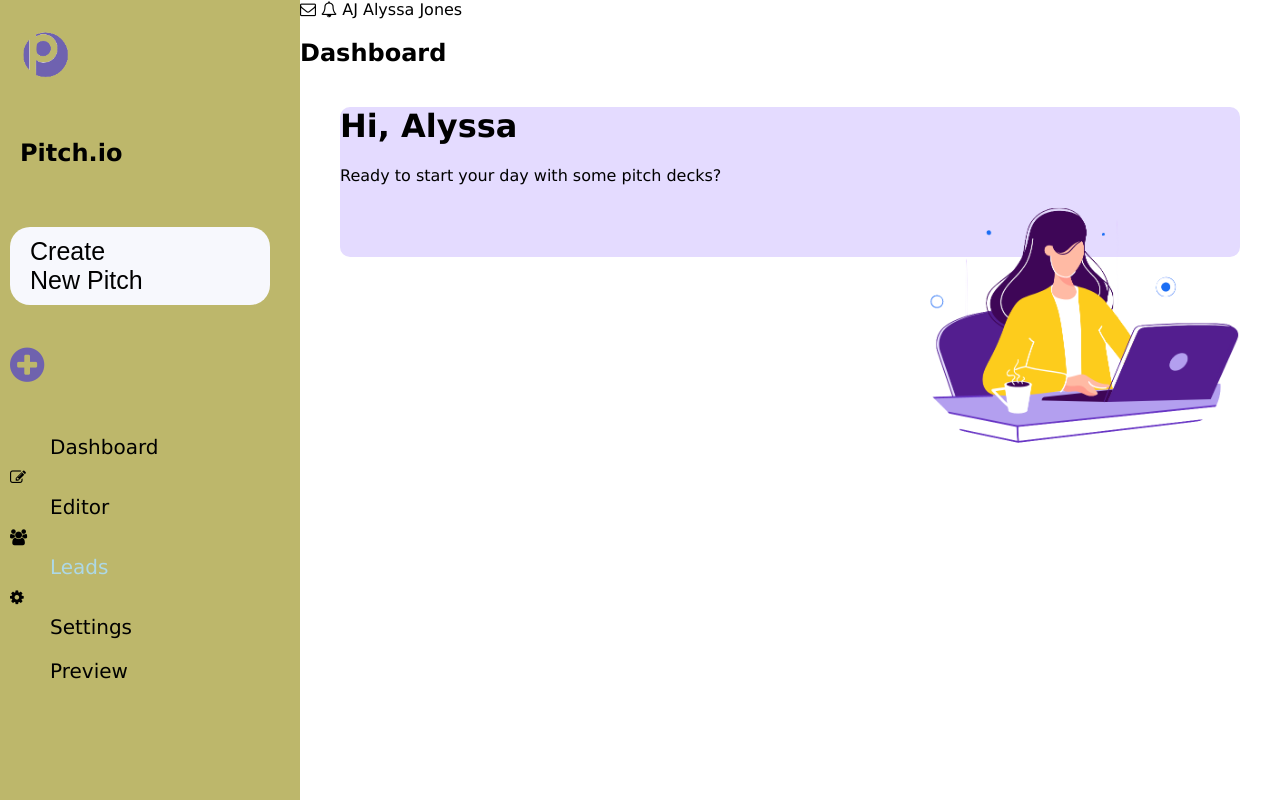
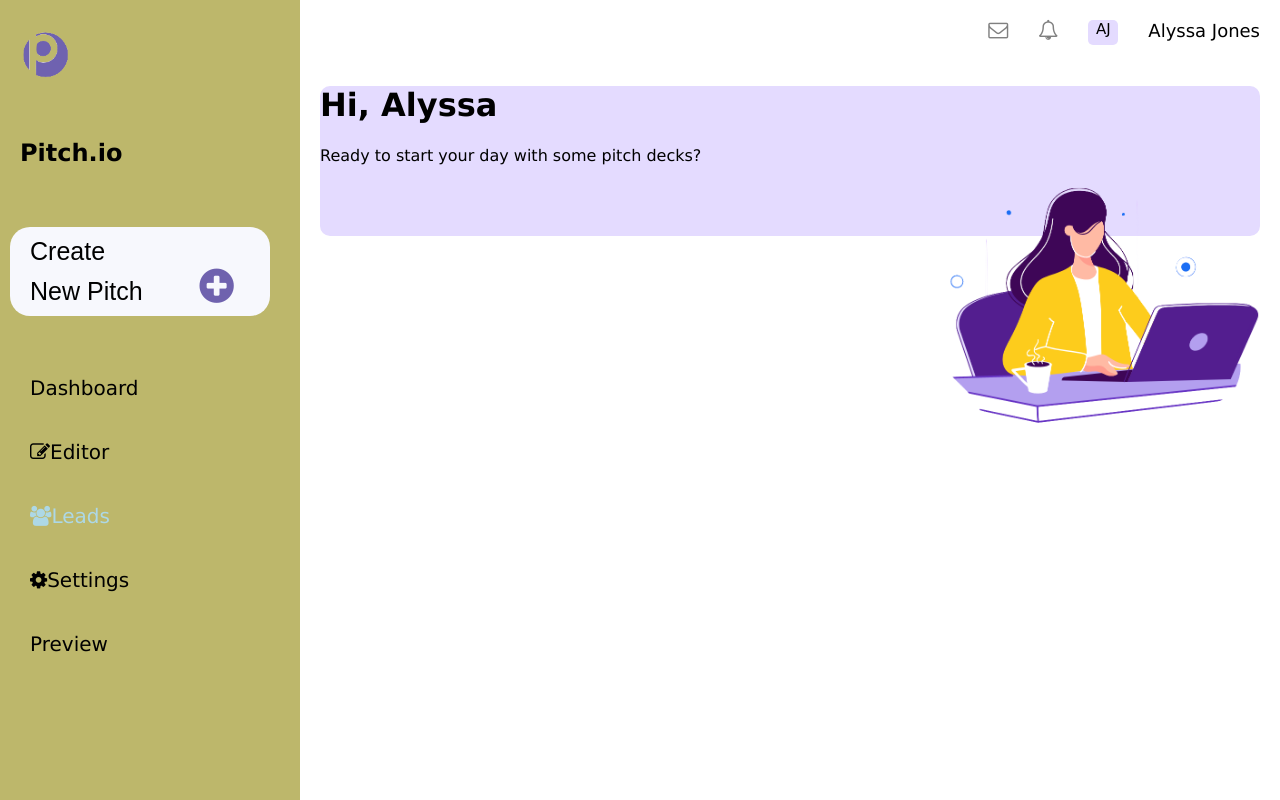
Before and after one commit to RamintaVIL/alyssa, a website: page index.html in a window 1280 px wide. Drawn offline with Linux system fonts and the light colour scheme.

Commit message:
user info to the rigth

```diff
--- a/css/aside.css
+++ b/css/aside.css
@@ -11,7 +11,6 @@ aside {
     flex-direction: column;
     gap: 40px;
     margin-left: 10px;
-
 }
 .brand {
     margin-left: 10px;
@@ -41,18 +40,17 @@ aside {
     text-align: left;
     border: none;
 }
+.plus {
+    margin-left: 50px;
+    color: rgb(111, 98, 174);
+}
 .nav-list {
     display: flex;
     flex-direction: column;
 }
 .link {
     font-size: 20px ;
-    padding: 10px 40px;
+    padding: 20px 20px;
     text-decoration: none;
     color: black;
 }
-.plus {
-    display: flex;
-    flex-direction: column;
-    color: rgb(111, 98, 174);
-}
--- /dev/null
+++ b/css/header.css
@@ -0,0 +1,40 @@
+.main-header {
+    display: flex;
+    flex-direction: column;
+    padding: 20px;
+}
+
+.icons-header {
+    display: flex;
+    justify-content: right;
+    gap: 30px;
+}
+
+.user {
+    display: flex;
+    flex-direction: column;
+    padding: 20px;
+}
+
+.initial {
+    font-size: 15px;
+    height: 25px;
+    width: 30px;
+    text-align: center;
+    background-color: rgb(228, 219, 255);
+    border-radius: 5px;
+}
+
+.name {
+    font-size: 18px;
+}
+
+.mail {
+    font-size: 20px;
+    color: grey;
+}
+
+.notification {
+    font-size: 20px;
+    color: grey;
+}
--- a/css/main.css
+++ b/css/main.css
@@ -17,5 +17,5 @@ main {
     background-color: rgb(228, 219, 255);
     border-radius: 10px;
     height: 150px;
-    margin: 40px;
+    margin: 20px;
 }
--- a/index.html
+++ b/index.html
@@ -1,13 +1,17 @@
 <!DOCTYPE html>
 <html lang="en">
+
 <head>
   <meta charset="UTF-8" />
   <meta name="viewport" content="width=device-width, initial-scale=1.0" />
   <title>Document</title>
   <link rel="stylesheet" href="./css/font-awesome.min.css">
+  <link rel="stylesheet" href="./css/main.css" />
   <link rel="stylesheet" href="./css/aside.css" />
-    <link rel="stylesheet" href="./css/main.css" />
+  <link rel="stylesheet" href="./css/header.css">
+
 </head>
+
 <body>
   <aside>
     <nav class="main-nav">
@@ -16,35 +20,31 @@
         <h2 class="brand-io">Pitch.io</h2>
       </div>
       <div class="main-nav-list">
-          <button class="main-link" type="button"> Create <br />New Pitch</button>
+        <button class="main-link" type="button"> Create <br>New Pitch
           <i style="font-size: 40px;" class="fa fa-plus-circle plus"></i>
+        </button>
+
       </div>
       <div class="nav-list">
         <a class="link" href="#">Dashboard</a>
-          <i class="fa fa-pencil-square-o"></i>
-          <a class="link" href="#">Editor</a>
-          <i class="fa fa-users" aria-hidden="true"></i>
-          <a class="link" style="color: lightblue" href="#">Leads</a>
-          <i class="fa fa-cog"></i>
-          <a class="link" href="#">Settings</a>
+        <a class="link" href="#"><i class="fa fa-pencil-square-o" aria-hidden="true"></i>Editor</a>
+        <a class="link" style="color: lightblue" href="#"><i class="fa fa-users" aria-hidden="true"></i>Leads</a>
+        <a class="link" href="#"><i class="fa fa-cog"></i>Settings</a>
         <a class="link" href="#">Preview</a>
       </div>
     </nav>
   </aside>
 
   <main>
-      <header>
-        <form>
-          <i class="fa fa-envelope-o"></i>
-          <i class="fa fa-bell-o"></i>
-          <span>AJ</span>
-          <span>Alyssa Jones</span>
-           <h2>Dashboard</h2>
+    <header class="main-header">
+      <form class="icons-header">
+        <i class="fa fa-envelope-o mail"></i>
+        <i class="fa fa-bell-o notification"></i>
+        <span class="initial">AJ</span>
+        <span class="name">Alyssa Jones</span>
       </form>
+    </header>
 
-
-
-      </header>
       <div></div>
       <div class="main-intro">
         <h1>Hi, Alyssa</h1>
```
Lines whose indentation alone changed are shown as unchanged.
